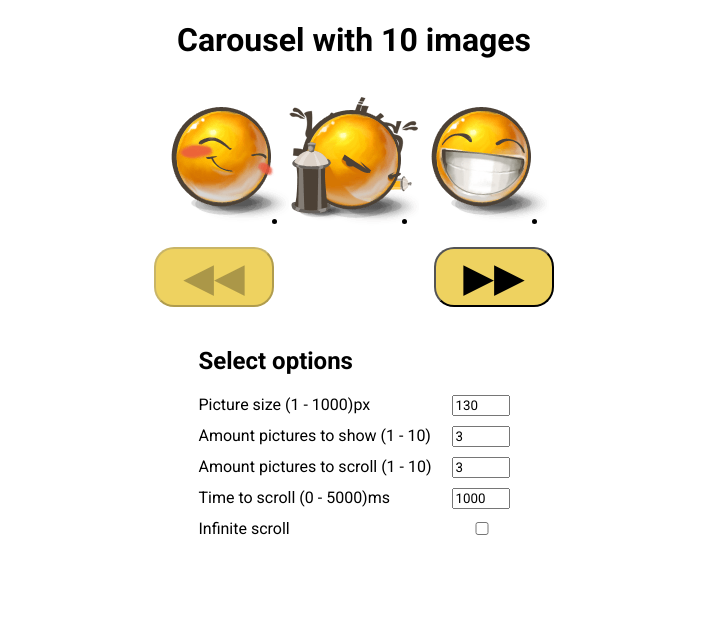
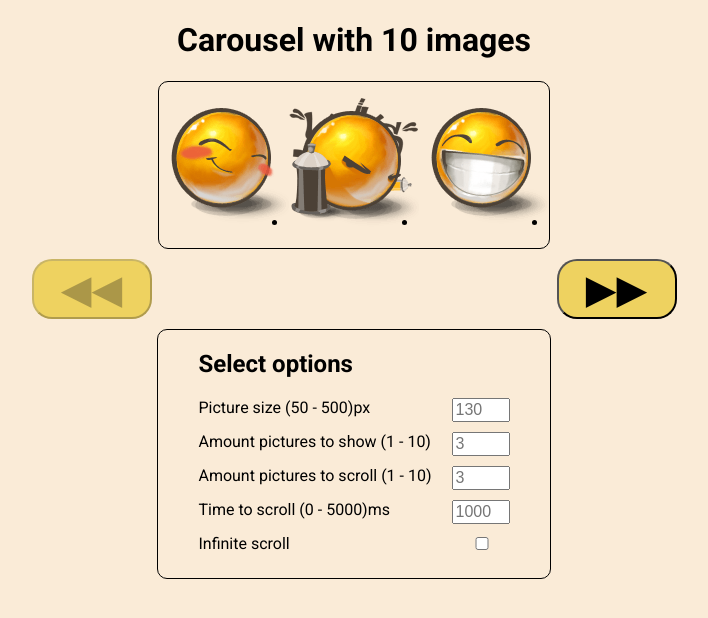
Before and after one commit to mate-academy/react_carousel, a React (Create React App) app: page / in a window 1280 px wide. Shown: the top 618 px of the page, without its empty margins (286-994 px from the left). Built offline with nearby package versions, Linux system fonts and the light colour scheme; the HTML template or start-up script is replaced by a standard one.

Commit message:
react carousel second version

```diff
--- a/public/index.html
+++ b/public/index.html
@@ -8,7 +8,7 @@
     <link href="https://fonts.googleapis.com/css2?family=Inter&family=Roboto:ital,wght@0,400;0,500;0,700;1,300;1,400&display=swap" rel="stylesheet">
     <title>Carousel</title>
   </head>
-  <body>
+  <body class="page">
     <div id="root"></div>
   </body>
 </html>
--- a/src/App.scss
+++ b/src/App.scss
@@ -1,21 +1,31 @@
-* {
+.page {
   font-family: roboto, sans-serif;
+  background-color: antiquewhite;
+
+  &__App {
+    margin: auto;
+  }
 }
 
 .App {
-  margin: auto;
   width: fit-content;
 
   &__title {
     text-align: center;
   }
+
+  &__Option {
+    margin: 0 auto;
+  }
 }
 
 .Option {
-  margin: 0 auto;
   display: flex;
   flex-direction: column;
+  padding: 0 40px 15px;
   width: fit-content;
+  border: 1px solid black;
+  border-radius: 10px;
 
   &__title {
     display: flex;
@@ -26,5 +36,11 @@
   &__input {
     margin-left: 20px;
     width: 50px;
+    font-size: 16px;
+  }
+
+  &__error {
+    color: red;
+    font-weight: bold;
   }
 }
--- a/src/App.tsx
+++ b/src/App.tsx
@@ -1,9 +1,9 @@
 import React from 'react';
 import './App.scss';
 import { Carousel } from './components/Carousel';
-import { CarouselType } from './types/CarouselType';
+// import { CarouselType } from './types/CarouselType';
 
-class App extends React.Component<{}, CarouselType> {
+class App extends React.Component {
   state = {
     images: [
       './img/1.png',
@@ -22,6 +22,7 @@ class App extends React.Component<{}, CarouselType> {
     itemWidth: 130,
     animationDuration: 1000,
     infinite: false,
+    error: false,
   };
 
   handleChange = (event: React.ChangeEvent<HTMLInputElement>) => {
@@ -30,6 +31,8 @@ class App extends React.Component<{}, CarouselType> {
     } = event.target;
 
     if ((+value >= +min && +value <= +max) || (name === 'infinite')) {
+      this.setState({ error: false });
+
       switch (name) {
         case 'itemWidth':
           this.setState({ itemWidth: +value });
@@ -54,6 +57,8 @@ class App extends React.Component<{}, CarouselType> {
         default:
           return 0;
       }
+    } else {
+      this.setState({ error: true });
     }
 
     return this.state;
@@ -67,10 +72,11 @@ class App extends React.Component<{}, CarouselType> {
       itemWidth,
       animationDuration,
       infinite,
+      error,
     } = this.state;
 
     return (
-      <div className="App">
+      <div className="App page__App">
         {/* eslint-disable-next-line */}
         <h1 className="App__title" data-cy="title">
           Carousel with
@@ -92,19 +98,21 @@ class App extends React.Component<{}, CarouselType> {
         <form
           action="#"
           method="GET"
-          className="Option"
+          className="Option App__Option"
         >
-          <h2>Select options</h2>
+          {error
+            ? <h2 className="Option__error">Enter correct values</h2>
+            : <h2>Select options</h2>}
 
           <label className="Option__title">
-            Picture size (1 - 1000)px
+            Picture size (50 - 500)px
             <input
               name="itemWidth"
               className="Option__input"
               type="number"
-              value={itemWidth}
-              min="1"
-              max="1000"
+              placeholder={String(itemWidth)}
+              min="50"
+              max="500"
               onChange={this.handleChange}
             />
           </label>
@@ -115,7 +123,7 @@ class App extends React.Component<{}, CarouselType> {
               name="frameSize"
               className="Option__input"
               type="number"
-              value={frameSize}
+              placeholder={String(frameSize)}
               min="1"
               max="10"
               onChange={this.handleChange}
@@ -128,7 +136,7 @@ class App extends React.Component<{}, CarouselType> {
               name="step"
               className="Option__input"
               type="number"
-              value={step}
+              placeholder={String(step)}
               min="1"
               max="10"
               onChange={this.handleChange}
@@ -141,7 +149,7 @@ class App extends React.Component<{}, CarouselType> {
               name="animationDuration"
               className="Option__input"
               type="number"
-              value={animationDuration}
+              placeholder={String(animationDuration)}
               min="0"
               max="5000"
               onChange={this.handleChange}
--- a/src/components/Carousel.scss
+++ b/src/components/Carousel.scss
@@ -5,8 +5,10 @@
   width: max-content;
 
   &__wrapper {
-    margin: auto;
+    margin: 0 auto 10px;
     overflow: hidden;
+    border: 1px solid black;
+    border-radius: 10px;
   }
 
   &__list {
@@ -16,9 +18,9 @@
   }
 
   &__button-group {
-    margin: 0 auto 20px;
+    margin: 0 auto 10px;
     display: flex;
-    width: 400px;
+    width: 645px;
     justify-content: space-between;
   }
 
--- a/src/components/Carousel.tsx
+++ b/src/components/Carousel.tsx
@@ -93,7 +93,6 @@ export class Carousel extends React.Component<CarouselType, State> {
     }
 
     return (
-
       <div className="Carousel">
         <div
           className="Carousel__wrapper"
@@ -135,7 +134,7 @@ export class Carousel extends React.Component<CarouselType, State> {
             type="button"
             data-cy="next"
             className="Carousel__button"
-            disabled={stopNextButton}
+            disabled={infinite ? !infinite : stopNextButton}
             onClick={this.handleNextButton}
           >
             ▶▶
```
